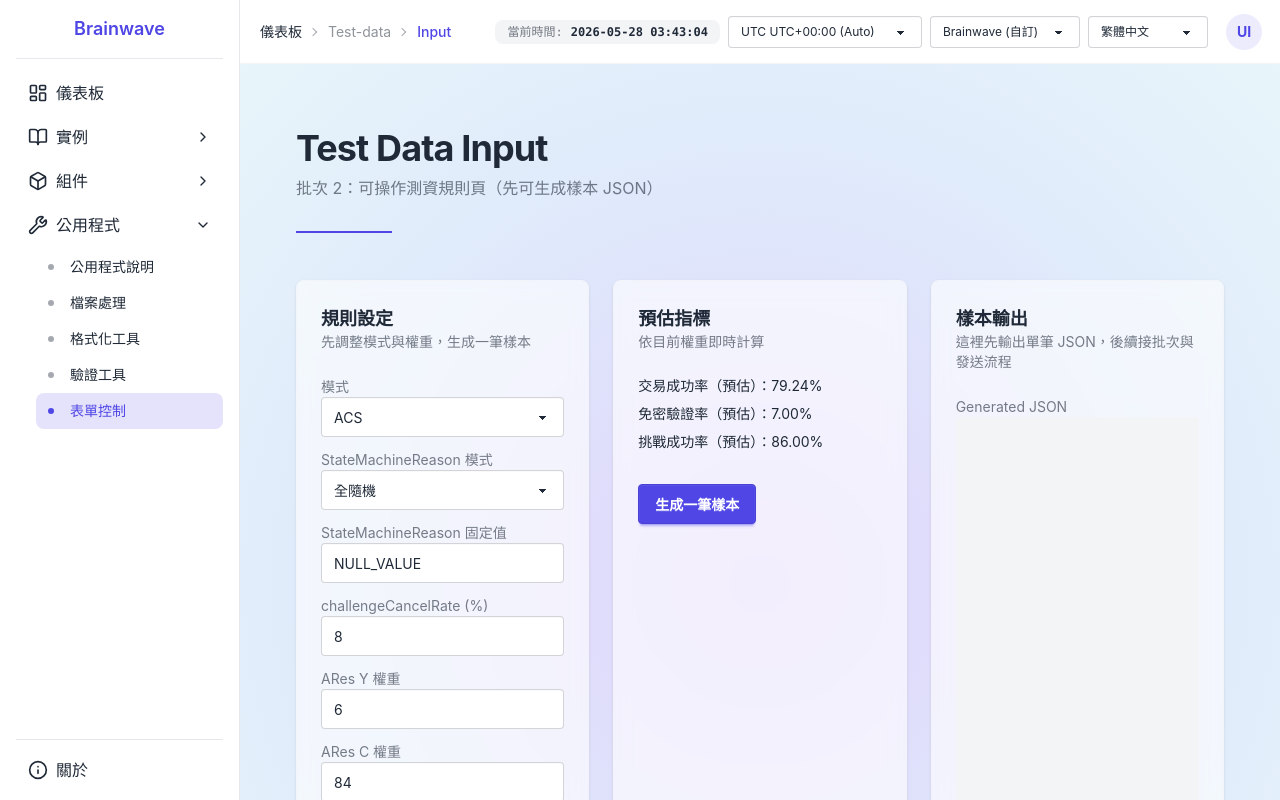
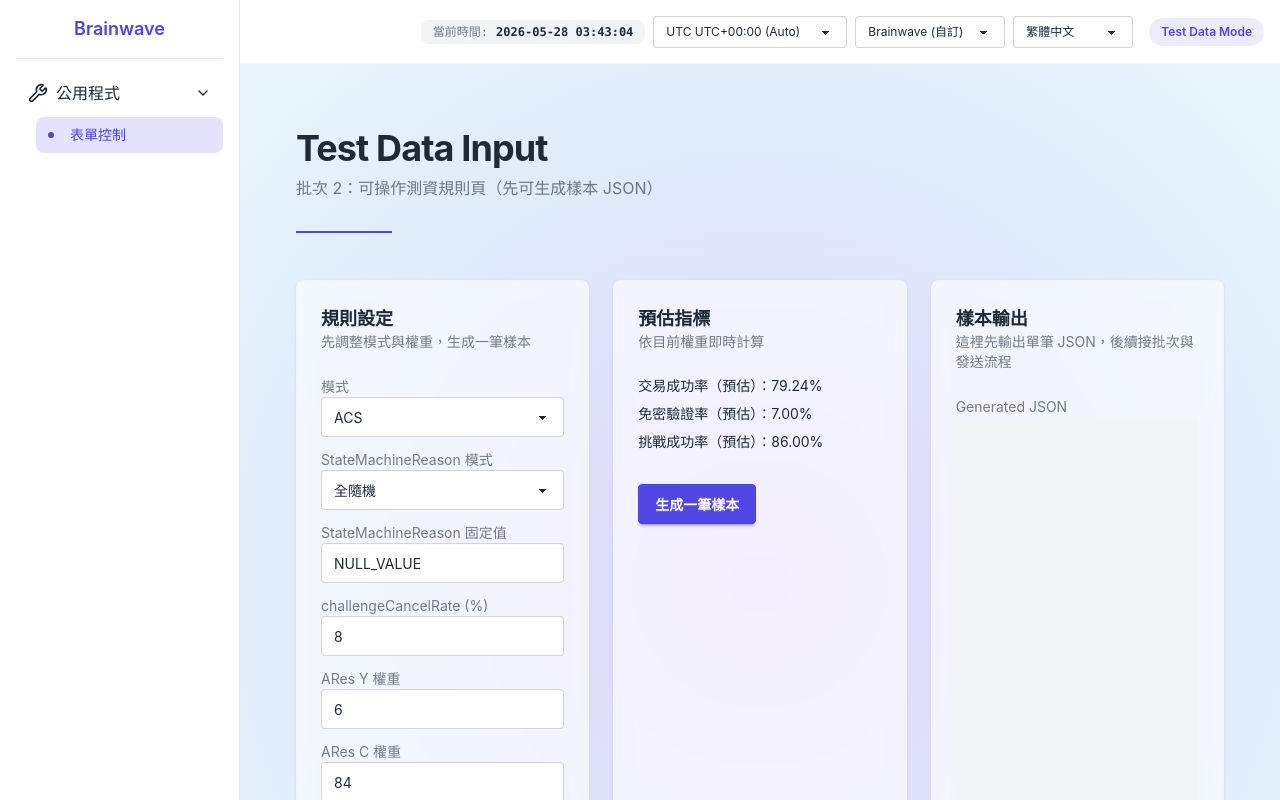
Before and after one commit to xclas721/Grafana-Test-data-ver2, a Vue app: page /test-data/input in a window 1280 px wide. Shown: the top 800 px of the page. Built offline with nearby package versions, Linux system fonts and the light colour scheme.

Commit message:
4.refactor: 精簡路由與導覽為 test-data 專用
根路徑導向 /test-data/input，移除展示用頁面與側欄項目。

```diff
--- a/src/layouts/MainLayout.vue
+++ b/src/layouts/MainLayout.vue
@@ -19,41 +19,17 @@
 
         <!-- Breadcrumb (Left) -->
         <div class="flex-1 flex items-center overflow-hidden">
-          <Breadcrumb :home-path="'/dashboard'" class="!mb-0" />
+          <Breadcrumb :home-path="'/test-data/input'" class="!mb-0" />
         </div>
 
         <!-- Actions (Right) -->
         <div class="flex-none flex items-center gap-1 sm:gap-2">
           <TopbarControls :current-time="currentTime" />
 
-          <!-- User Dropdown -->
-          <div class="dropdown dropdown-end ml-1 sm:ml-2">
-            <label tabindex="0" class="btn btn-ghost btn-circle avatar">
-              <div
-                class="w-9 rounded-full bg-primary/10 text-primary flex items-center justify-center"
-              >
-                <span class="text-sm font-bold">UI</span>
-              </div>
-            </label>
-            <ul
-              tabindex="0"
-              class="mt-3 z-[1] p-2 shadow menu menu-sm dropdown-content bg-base-100 rounded-box w-52 border border-base-200"
-            >
-              <li class="menu-title px-4 py-2 border-b border-base-200/50 mb-1">
-                <div class="font-bold text-base-content">Frontend Only</div>
-                <div class="font-normal text-xs text-base-content/60">No backend auth</div>
-              </li>
-              <li>
-                <a class="py-2" @click="handleNotImplemented">
-                  {{ t('page.components.guide') }}
-                </a>
-              </li>
-              <li>
-                <a class="py-2" @click="handleNotImplemented">
-                  {{ t('page.tools.guide') }}
-                </a>
-              </li>
-            </ul>
+          <div
+            class="ml-1 sm:ml-2 px-3 py-1.5 rounded-full bg-primary/10 text-primary text-xs font-semibold"
+          >
+            Test Data Mode
           </div>
         </div>
       </div>
@@ -95,7 +71,6 @@ import { useI18n } from 'vue-i18n'
 import { DateTime } from 'luxon'
 import { useRouter } from 'vue-router'
 import { useAppStore } from '@/stores/app'
-import { message } from '@/shared/utils/message'
 import { Breadcrumb, MouseGradient, SidebarMenu, TopbarControls } from '@/shared/components'
 
 const router = useRouter()
@@ -104,10 +79,6 @@ const appStore = useAppStore()
 
 const isDrawerOpen = ref(false)
 const DESKTOP_BREAKPOINT = 1024
-
-const handleNotImplemented = () => {
-  message.info(t('message.comingSoon'))
-}
 
 // 當前時間（實時更新）
 const currentTime = ref('')
--- a/src/router/index.ts
+++ b/src/router/index.ts
@@ -13,126 +13,20 @@ declare module 'vue-router' {
 
 const Layout = () => import('@/layouts/MainLayout.vue')
 
-const PublicLayout = () => import('@/layouts/PublicLayout.vue')
-
 const routes: RouteRecordRaw[] = [
   {
     path: '/',
-    component: PublicLayout,
-    children: [
-      {
-        path: '',
-        name: 'landing',
-        meta: { title: 'landing.title' },
-        component: () => import('@/pages/LandingPage.vue')
-      }
-    ]
+    redirect: '/test-data/input'
   },
   {
     path: '/',
     component: Layout,
     children: [
       {
-        path: 'dashboard',
-        name: 'dashboard',
-        meta: { title: 'page.dashboard' },
-        component: () => import('@/pages/HomePage.vue')
-      },
-      {
-        path: 'components/guide',
-        name: 'components-guide',
-        meta: { title: 'page.components.guide' },
-        component: () => import('@/pages/ComponentsGuidePage.vue')
-      },
-      {
-        path: 'components',
-        name: 'components',
-        meta: { title: 'page.components.guide' },
-        component: () => import('@/pages/ComponentsGuidePage.vue')
-      },
-      {
-        path: 'components/buttons',
-        name: 'components-buttons',
-        meta: { title: 'page.components.buttons' },
-        component: () => import('@/pages/ComponentsButtonsPage.vue')
-      },
-      {
-        path: 'components/forms',
-        name: 'components-forms',
-        meta: { title: 'page.components.forms' },
-        component: () => import('@/pages/ComponentsFormsPage.vue')
-      },
-      {
-        path: 'components/data',
-        name: 'components-data',
-        meta: { title: 'page.components.data' },
-        component: () => import('@/pages/ComponentsDataPage.vue')
-      },
-      {
-        path: 'components/modal',
-        name: 'components-modal',
-        meta: { title: 'page.components.modal' },
-        component: () => import('@/pages/ComponentsModalPage.vue')
-      },
-      {
-        path: 'components/feedback',
-        name: 'components-feedback',
-        meta: { title: 'page.components.feedback' },
-        component: () => import('@/pages/ComponentsFeedbackPage.vue')
-      },
-      {
-        path: 'tools',
-        name: 'tools',
-        meta: { title: 'page.tools.guide' },
-        component: () => import('@/pages/ToolsGuidePage.vue')
-      },
-      {
-        path: 'tools/files',
-        name: 'tools-files',
-        meta: { title: 'page.files' },
-        component: () => import('@/pages/FilePage.vue')
-      },
-      {
-        path: 'tools/format',
-        name: 'tools-format',
-        meta: { title: 'page.format' },
-        component: () => import('@/pages/FormatPage.vue')
-      },
-      {
-        path: 'tools/validation',
-        name: 'tools-validation',
-        meta: { title: 'page.validation' },
-        component: () => import('@/pages/ValidationPage.vue')
-      },
-      {
         path: 'test-data/input',
         name: 'test-data-input',
         meta: { title: 'Test Data Input' },
         component: () => import('@/pages/TestDataInputPage.vue')
-      },
-      {
-        path: 'examples',
-        name: 'examples',
-        meta: { title: 'page.examples.guide' },
-        component: () => import('@/pages/ExamplesGuidePage.vue')
-      },
-      {
-        path: 'examples/form',
-        name: 'examples-form',
-        meta: { title: 'page.form' },
-        component: () => import('@/pages/FormPage.vue')
-      },
-      {
-        path: 'examples/store',
-        name: 'examples-store',
-        meta: { title: 'page.store' },
-        component: () => import('@/pages/StorePage.vue')
-      },
-      {
-        path: 'about',
-        name: 'about',
-        meta: { title: 'page.about' },
-        component: () => import('@/pages/AboutPage.vue')
       }
     ]
   },
--- a/src/shared/components/navigation/SidebarMenu.vue
+++ b/src/shared/components/navigation/SidebarMenu.vue
@@ -61,17 +61,6 @@
         </li>
       </ul>
     </div>
-    <div
-      class="flex-shrink-0 border-t border-base-300 w-full min-w-0 flex items-stretch mt-auto py-2"
-    >
-      <RouterLink
-        to="/about"
-        class="nav-link flex items-center gap-2 py-2.5 px-3 no-underline text-inherit hover:bg-black/5 rounded-lg w-full min-w-0"
-      >
-        <Info class="w-5 h-5 shrink-0" aria-hidden="true" />
-        <span>{{ t('page.about') }}</span>
-      </RouterLink>
-    </div>
   </div>
 </template>
 
@@ -80,7 +69,7 @@ import { ref } from 'vue'
 import type { Component } from 'vue'
 import { RouterLink, useRoute } from 'vue-router'
 import { useI18n } from 'vue-i18n'
-import { LayoutDashboard, BookOpen, Box, Wrench, ChevronRight, Info } from 'lucide-vue-next'
+import { Wrench, ChevronRight } from 'lucide-vue-next'
 
 const { t } = useI18n()
 const route = useRoute()
@@ -110,57 +99,11 @@ const isGroupOpen = (item: MenuItem) => {
 
 const menuTree = ref<MenuItem[]>([
   {
-    id: 'dashboard',
-    path: '/dashboard',
-    i18nCode: 'page.dashboard',
-    icon: LayoutDashboard,
-    isCollapsed: true
-  },
-  {
-    id: 'examples',
-    i18nCode: 'page.examples',
-    icon: BookOpen,
-    isCollapsed: true,
-    children: [
-      { id: 'examples-guide', path: '/examples', i18nCode: 'page.examples.guide' },
-      { id: 'examples-form', path: '/examples/form', i18nCode: 'page.form' },
-      { id: 'examples-store', path: '/examples/store', i18nCode: 'page.store' }
-    ]
-  },
-  {
-    id: 'components',
-    i18nCode: 'page.components',
-    icon: Box,
-    isCollapsed: true,
-    children: [
-      { id: 'components-guide', path: '/components/guide', i18nCode: 'page.components.guide' },
-      {
-        id: 'components-buttons',
-        path: '/components/buttons',
-        i18nCode: 'page.components.buttons'
-      },
-      { id: 'components-forms', path: '/components/forms', i18nCode: 'page.components.forms' },
-      { id: 'components-data', path: '/components/data', i18nCode: 'page.components.data' },
-      { id: 'components-modal', path: '/components/modal', i18nCode: 'page.components.modal' },
-      {
-        id: 'components-feedback',
-        path: '/components/feedback',
-        i18nCode: 'page.components.feedback'
-      }
-    ]
-  },
-  {
     id: 'tools',
     i18nCode: 'page.tools',
     icon: Wrench,
     isCollapsed: true,
-    children: [
-      { id: 'tools-guide', path: '/tools', i18nCode: 'page.tools.guide' },
-      { id: 'tools-files', path: '/tools/files', i18nCode: 'page.files' },
-      { id: 'tools-format', path: '/tools/format', i18nCode: 'page.format' },
-      { id: 'tools-validation', path: '/tools/validation', i18nCode: 'page.validation' },
-      { id: 'tools-test-data', path: '/test-data/input', i18nCode: 'page.form' }
-    ]
+    children: [{ id: 'tools-test-data', path: '/test-data/input', i18nCode: 'page.form' }]
   }
 ])
 
--- a/src/shared/components/navigation/Topbar.vue
+++ b/src/shared/components/navigation/Topbar.vue
@@ -1,14 +1,12 @@
 <script setup lang="ts">
 import { ref, onMounted, onUnmounted } from 'vue'
 import { useRouter } from 'vue-router'
-import { useI18n } from 'vue-i18n'
 import { Menu } from 'lucide-vue-next'
 import { useAppStore } from '@/stores/app'
 import { DateTime } from 'luxon'
 import { Button, TopbarControls } from '@/shared/components'
 
 const router = useRouter()
-const { t } = useI18n()
 const appStore = useAppStore()
 
 const currentTime = ref('')
@@ -18,7 +16,7 @@ const updateCurrentTime = () => {
 }
 
 const goDashboard = () => {
-  void router.push('/dashboard')
+  void router.push('/test-data/input')
 }
 
 onMounted(() => {
@@ -36,8 +34,11 @@ onUnmounted(() => {
 <template>
   <header class="navbar bg-base-100 border-b border-base-200 px-4 md:px-6 min-h-14">
     <div class="flex-1">
-      <RouterLink to="/" class="text-xl font-bold text-base-content hover:opacity-80">
-        {{ t('landing.title') }}
+      <RouterLink
+        to="/test-data/input"
+        class="text-xl font-bold text-base-content hover:opacity-80"
+      >
+        Test Data Generator
       </RouterLink>
     </div>
     <nav class="flex-none flex items-center gap-2">
@@ -51,13 +52,13 @@ onUnmounted(() => {
           class="mt-3 z-[1] p-2 shadow menu menu-sm dropdown-content bg-base-100 rounded-box w-52 border border-base-200"
         >
           <li>
-            <a @click="goDashboard">{{ t('page.dashboard') }}</a>
+            <a @click="goDashboard">Test Data Input</a>
           </li>
         </ul>
       </div>
       <div class="divider divider-horizontal mx-0 hidden sm:flex"></div>
       <Button variant="primary" class="btn-sm hidden sm:inline-flex" @click="goDashboard">
-        {{ t('page.dashboard') }}
+        Test Data Input
       </Button>
     </nav>
   </header>
```
Also changed, not shown: 1 other file (tests, documents, lock files or other folders).
